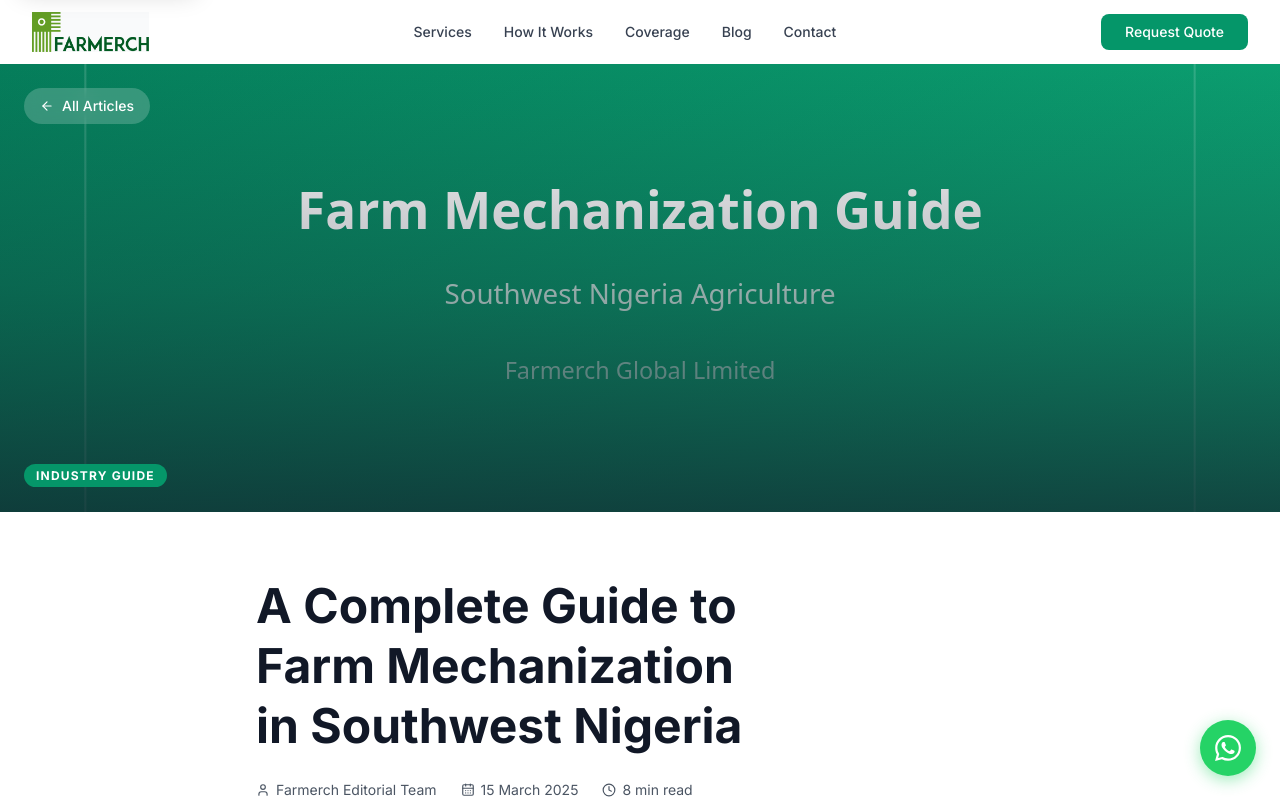
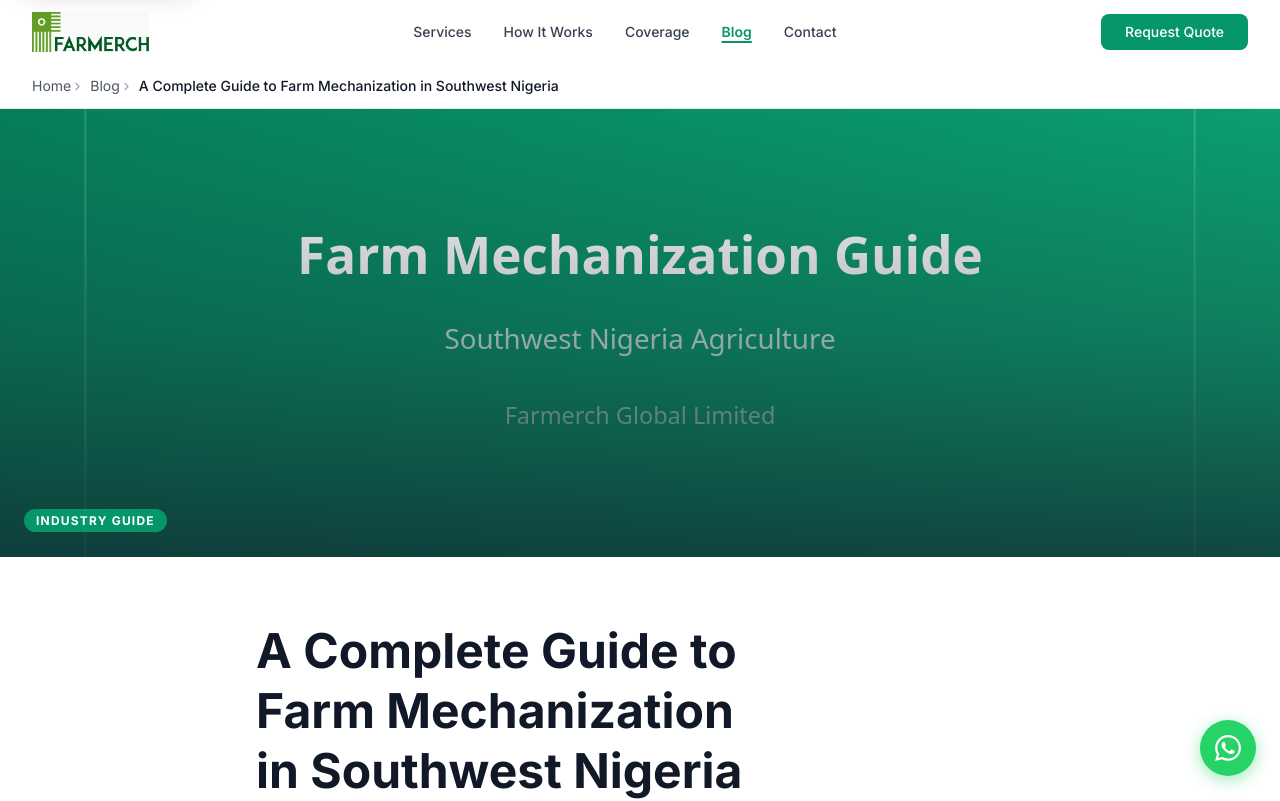
Before and after one commit to mayowafarmerch-gif/Farmerch-website, a Next.js app: page /blog/farm-mechanization-guide-southwest-nigeria in a window 1280 px wide. Shown: the top 801 px of the page. Built offline with nearby package versions, Linux system fonts and the light colour scheme.

Commit message:
Add active navigation and breadcrumb SEO

```diff
--- a/src/app/blog/[slug]/page.tsx
+++ b/src/app/blog/[slug]/page.tsx
@@ -6,6 +6,7 @@
 import { getAllSlugs, getPostBySlug, formatDate } from "@/lib/blog";
 import { siteConfig } from "@/data/site";
 import { Container } from "@/components/ui";
+import { Breadcrumb } from "@/components/shared";
 
 /* ── Static generation ─────────────────────────────────────────────── */
 
@@ -32,13 +33,13 @@
     description: post.excerpt,
     alternates:  { canonical: `/blog/${post.slug}` },
     openGraph: {
-      type:             "article",
-      title:            post.title,
-      description:      post.excerpt,
-      url:              `${siteConfig.url}/blog/${post.slug}`,
-      publishedTime:    post.date,
-      authors:          [post.author],
-      tags:             post.tags,
+      type:          "article",
+      title:         post.title,
+      description:   post.excerpt,
+      url:           `${siteConfig.url}/blog/${post.slug}`,
+      publishedTime: post.date,
+      authors:       [post.author],
+      tags:          post.tags,
       images: [
         {
           url:    post.featuredImage,
@@ -57,12 +58,12 @@
   };
 }
 
-/* ── Article JSON-LD schema ────────────────────────────────────────── */
+/* ── Article JSON-LD ───────────────────────────────────────────────── */
 
 function ArticleSchema({ post }: { post: NonNullable<ReturnType<typeof getPostBySlug>> }) {
   const jsonLd = {
-    "@context":        "https://schema.org",
-    "@type":           "Article",
+    "@context":       "https://schema.org",
+    "@type":          "Article",
     headline:          post.title,
     description:       post.excerpt,
     datePublished:     post.date,
@@ -81,18 +82,54 @@
         url:     `${siteConfig.url}/logo.png`,
       },
     },
-    image:             `${siteConfig.url}${post.featuredImage}`,
-    url:               `${siteConfig.url}/blog/${post.slug}`,
-    mainEntityOfPage:  `${siteConfig.url}/blog/${post.slug}`,
+    image:            `${siteConfig.url}${post.featuredImage}`,
+    url:              `${siteConfig.url}/blog/${post.slug}`,
+    mainEntityOfPage: `${siteConfig.url}/blog/${post.slug}`,
     keywords:          post.tags.join(", "),
     articleSection:    post.category,
     wordCount:         post.wordCount,
-    timeRequired:      `PT${post.readingTime}M`,
-    inLanguage:        "en-NG",
+    timeRequired:     `PT${post.readingTime}M`,
+    inLanguage:       "en-NG",
     about: {
       "@type": "Thing",
       name:    "Agricultural Mechanization in Nigeria",
     },
+  };
+
+  return (
+    <script
+      type="application/ld+json"
+      dangerouslySetInnerHTML={{ __html: JSON.stringify(jsonLd) }}
+    />
+  );
+}
+
+/* ── BreadcrumbList JSON-LD ────────────────────────────────────────── */
+
+function BreadcrumbSchema({ post }: { post: NonNullable<ReturnType<typeof getPostBySlug>> }) {
+  const jsonLd = {
+    "@context": "https://schema.org",
+    "@type":    "BreadcrumbList",
+    itemListElement: [
+      {
+        "@type":  "ListItem",
+        position: 1,
+        name:     "Home",
+        item:     siteConfig.url,
+      },
+      {
+        "@type":  "ListItem",
+        position: 2,
+        name:     "Blog",
+        item:     `${siteConfig.url}/blog`,
+      },
+      {
+        "@type":  "ListItem",
+        position: 3,
+        name:     post.title,
+        item:     `${siteConfig.url}/blog/${post.slug}`,
+      },
+    ],
   };
 
   return (
@@ -120,8 +157,18 @@
   return (
     <>
       <ArticleSchema post={post} />
+      <BreadcrumbSchema post={post} />
 
       <article className="bg-surface" aria-labelledby="post-title">
+
+        {/* ── Breadcrumb ───────────────────────────────────────── */}
+        <Breadcrumb
+          items={[
+            { label: "Home", href: "/" },
+            { label: "Blog", href: "/blog" },
+            { label: post.title },
+          ]}
+        />
 
         {/* ── Hero image ──────────────────────────────────────── */}
         <div className="relative h-64 w-full sm:h-80 md:h-96 lg:h-[28rem]">
@@ -134,17 +181,6 @@
             priority
           />
           <div className="absolute inset-0 bg-gradient-to-t from-gray-900/70 via-gray-900/30 to-transparent" />
-
-          {/* Back link overlaid on hero */}
-          <div className="absolute left-0 right-0 top-0 p-6">
-            <Link
-              href="/blog"
-              className="inline-flex items-center gap-2 rounded-full bg-white/20 px-4 py-2 text-sm font-medium text-white backdrop-blur-sm transition-colors hover:bg-white/30 focus-visible:outline-none focus-visible:ring-2 focus-visible:ring-white"
-            >
-              <ArrowLeft size={14} aria-hidden="true" />
-              All Articles
-            </Link>
-          </div>
 
           {/* Category pill overlaid on hero */}
           <div className="absolute bottom-6 left-6">
--- a/src/components/layout/Header.tsx
+++ b/src/components/layout/Header.tsx
@@ -7,10 +7,12 @@
 import { buttonVariants, Container } from "@/components/ui";
 import { Logo } from "@/components/shared";
 import { navItems, siteConfig } from "@/data/site";
+import { useActiveNav } from "@/hooks/useActiveNav";
 
 export default function Header() {
-  const [isOpen, setIsOpen]       = useState(false);
+  const [isOpen, setIsOpen]         = useState(false);
   const [isScrolled, setIsScrolled] = useState(false);
+  const activeHref                  = useActiveNav();
 
   useEffect(() => {
     const onScroll = () => setIsScrolled(window.scrollY > 20);
@@ -44,16 +46,25 @@
 
           {/* Desktop nav links */}
           <ul className="hidden items-center gap-8 md:flex" role="list">
-            {navItems.map((item) => (
+            {navItems.map((item) => {
+              const isActive = activeHref === item.href;
+              return (
                 <li key={item.href}>
                   <Link
                     href={item.href}
-                  className="text-sm font-medium text-ink-body transition-colors duration-150 hover:text-brand-600"
+                    aria-current={isActive ? "page" : undefined}
+                    className={cn(
+                      "text-sm font-medium transition-colors duration-150",
+                      isActive
+                        ? "font-semibold text-brand-600 underline decoration-brand-600 decoration-2 underline-offset-4"
+                        : "text-ink-body hover:text-brand-600"
+                    )}
                   >
                     {item.label}
                   </Link>
                 </li>
-            ))}
+              );
+            })}
           </ul>
 
           {/* Desktop CTA */}
@@ -85,9 +96,7 @@
         </Container>
       </nav>
 
-      {/* Mobile drawer — fixed to the viewport so it gets its own GPU compositor
-          layer at z-[110], above any Framer Motion transform-promoted layers in
-          page sections. top-16 aligns it exactly below the 64px navbar bar. */}
+      {/* Mobile drawer */}
       <div
         id="mobile-menu"
         aria-hidden={!isOpen}
@@ -98,17 +107,26 @@
       >
         <div className="px-4 pb-6 pt-3">
           <ul className="flex flex-col gap-1" role="list">
-            {navItems.map((item) => (
+            {navItems.map((item) => {
+              const isActive = activeHref === item.href;
+              return (
                 <li key={item.href}>
                   <Link
                     href={item.href}
                     onClick={closeMenu}
-                  className="block rounded-md px-3 py-2.5 text-base font-medium text-ink-body transition-colors duration-150 hover:bg-surface-muted hover:text-brand-600"
+                    aria-current={isActive ? "page" : undefined}
+                    className={cn(
+                      "block rounded-md px-3 py-2.5 text-base font-medium transition-colors duration-150",
+                      isActive
+                        ? "bg-surface-subtle font-semibold text-brand-600"
+                        : "text-ink-body hover:bg-surface-muted hover:text-brand-600"
+                    )}
                   >
                     {item.label}
                   </Link>
                 </li>
-            ))}
+              );
+            })}
           </ul>
 
           {/* Mobile CTA */}
--- /dev/null
+++ b/src/components/shared/Breadcrumb.tsx
@@ -0,0 +1,78 @@
+import Link from "next/link";
+import { ChevronRight } from "lucide-react";
+import { cn } from "@/lib/utils";
+import { Container } from "@/components/ui";
+
+export interface BreadcrumbItem {
+  label: string;
+  href?: string; // omit on the current (last) item — renders as non-interactive span
+}
+
+interface BreadcrumbProps {
+  items: BreadcrumbItem[];
+  className?: string;
+}
+
+/*
+  Semantic breadcrumb nav per WCAG 2.1 SC 2.4.8.
+  - <nav aria-label="Breadcrumb"> identifies the landmark
+  - <ol> communicates ordered structure to screen readers
+  - aria-current="page" on the last item
+  - Separators are aria-hidden so they are not read aloud
+  - Last item is a <span> (not a link) — current page is not navigable
+*/
+export function Breadcrumb({ items, className }: BreadcrumbProps) {
+  return (
+    <nav
+      aria-label="Breadcrumb"
+      className={cn("border-b border-border bg-surface", className)}
+    >
+      <Container>
+        <ol
+          role="list"
+          className="flex flex-wrap items-center gap-y-1 py-3 text-sm"
+        >
+          {items.map((item, index) => {
+            const isLast = index === items.length - 1;
+
+            return (
+              <li key={index} className="flex items-center gap-1.5">
+                {/* Separator — hidden from assistive technology */}
+                {index > 0 && (
+                  <ChevronRight
+                    size={13}
+                    className="shrink-0 text-ink-faint"
+                    aria-hidden="true"
+                  />
+                )}
+
+                {isLast ? (
+                  /* Current page: visually prominent but not a link */
+                  <span
+                    aria-current="page"
+                    className="max-w-[12rem] truncate font-medium text-ink sm:max-w-sm md:max-w-none"
+                    title={item.label}
+                  >
+                    {item.label}
+                  </span>
+                ) : (
+                  <Link
+                    href={item.href ?? "/"}
+                    className={cn(
+                      "text-ink-muted transition-colors duration-150",
+                      "hover:text-brand-600",
+                      "rounded-sm focus-visible:outline-none focus-visible:ring-2",
+                      "focus-visible:ring-brand-600 focus-visible:ring-offset-1"
+                    )}
+                  >
+                    {item.label}
+                  </Link>
+                )}
+              </li>
+            );
+          })}
+        </ol>
+      </Container>
+    </nav>
+  );
+}
--- a/src/components/shared/index.ts
+++ b/src/components/shared/index.ts
@@ -1,4 +1,6 @@
 export { Logo }            from "./Logo";
+export { Breadcrumb }      from "./Breadcrumb";
+export type { BreadcrumbItem } from "./Breadcrumb";
 export { WhatsAppButton }  from "./WhatsAppButton";
 export { SectionWrapper } from "./SectionWrapper";
 export { SectionHeader }  from "./SectionHeader";
--- /dev/null
+++ b/src/hooks/useActiveNav.ts
@@ -0,0 +1,78 @@
+"use client";
+
+import { useState, useEffect } from "react";
+import { usePathname } from "next/navigation";
+
+/*
+  Section IDs that correspond to nav items.
+  Order matters: the first ID found in the visible Set wins
+  when multiple sections are simultaneously intersecting.
+*/
+const OBSERVED_SECTIONS = [
+  "services",
+  "how-it-works",
+  "coverage",
+  "contact",
+] as const;
+
+/*
+  rootMargin: "-80px 0px -40% 0px"
+
+  -80px top  : clears the fixed 64px header + 16px buffer so a section
+               does not activate the moment its top peeks under the navbar.
+  -40% bottom: only the upper 60% of the viewport counts as the active
+               zone, preventing a distant section from pre-firing while
+               the user is still reading the one above it.
+*/
+const ROOT_MARGIN = "-80px 0px -40% 0px";
+
+export function useActiveNav(): string | null {
+  const pathname = usePathname();
+
+  /* activeSection tracks which homepage section is in view.
+     It is only used when pathname === "/"; for all other routes
+     the value is ignored so there is no need to reset it. */
+  const [activeSection, setActiveSection] = useState<string | null>(null);
+
+  useEffect(() => {
+    /* Only run scroll spy on the homepage. */
+    if (pathname !== "/") return;
+
+    const visible = new Set<string>();
+
+    const observer = new IntersectionObserver((entries) => {
+      for (const entry of entries) {
+        if (entry.isIntersecting) {
+          visible.add(entry.target.id);
+        } else {
+          visible.delete(entry.target.id);
+        }
+      }
+
+      /* Walk the canonical section order and pick the topmost visible. */
+      for (const id of OBSERVED_SECTIONS) {
+        if (visible.has(id)) {
+          setActiveSection(`/#${id}`);
+          return;
+        }
+      }
+      setActiveSection(null);
+    }, { rootMargin: ROOT_MARGIN, threshold: 0 });
+
+    for (const id of OBSERVED_SECTIONS) {
+      const el = document.getElementById(id);
+      if (el) observer.observe(el);
+    }
+
+    return () => observer.disconnect();
+  }, [pathname]);
+
+  /* Route-level match: any /blog URL highlights the Blog nav item. */
+  if (pathname === "/blog" || pathname.startsWith("/blog/")) return "/blog";
+
+  /* Scroll-spy result — only surfaced on the homepage.
+     On other pages the stale value is intentionally ignored. */
+  if (pathname === "/") return activeSection;
+
+  return null;
+}
```
Lines whose indentation alone changed are shown as unchanged.
